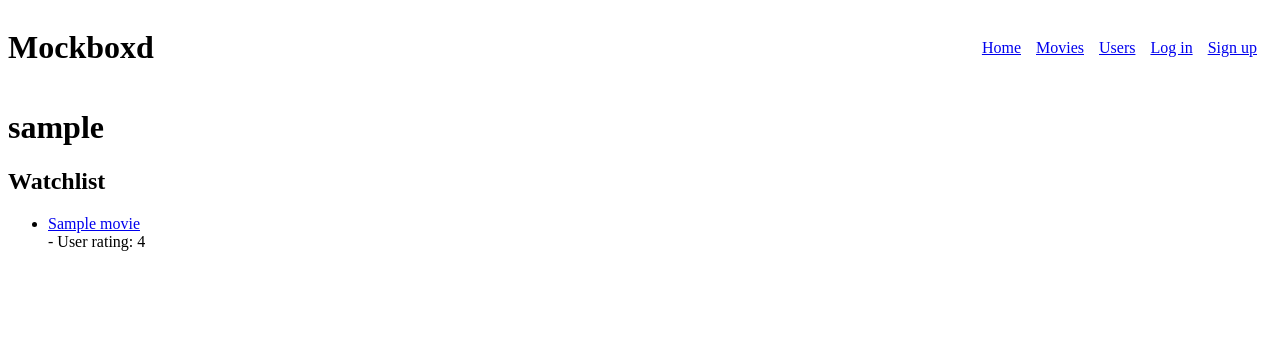
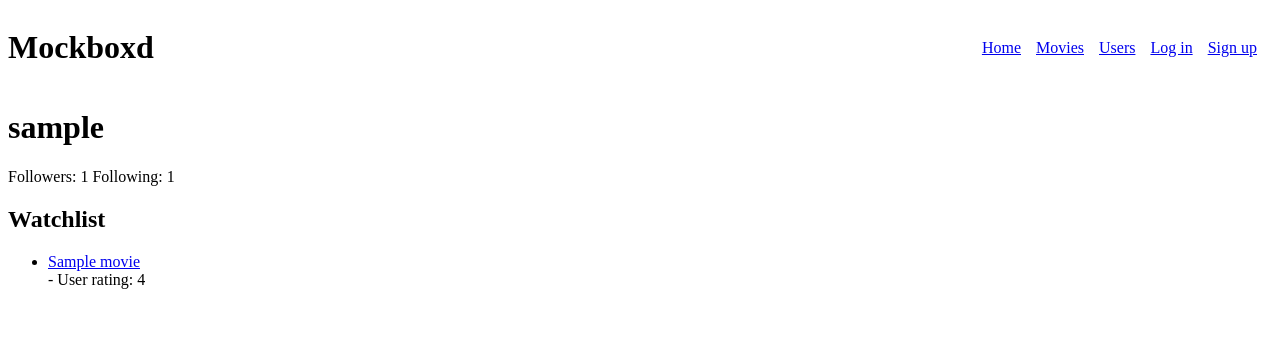
Before and after one commit to virhe/mockboxd, a Flask app: page /profile/1 in a window 1280 px wide. Shown: the top 348 px of the page. Run offline with Flask 3, Linux system fonts and the light colour scheme; tables that the repository leaves empty hold one stand-in row (values such as "Sample post").

Commit message:
Add follower and following counts to profile page

```diff
--- a/src/website/templates/profile.html
+++ b/src/website/templates/profile.html
@@ -3,6 +3,7 @@
 
 {% block content %}
     <h1>{{ user.username }}</h1>
+    <p>Followers: {{ follower_count }} Following: {{ following_count }}</p>
 
     {% if current_user.id != user.id and current_user.is_authenticated %}
         {% if not following %}
--- a/src/website/views.py
+++ b/src/website/views.py
@@ -133,6 +133,9 @@ def profile(user_id):
         .all()
     )
 
+    follower_count = db.session.execute(text("SELECT count(*) FROM follower WHERE followed_id = :user_id"), {"user_id": user_id}).scalar()
+    following_count = db.session.execute(text("SELECT count(*) FROM follower WHERE follower_id = :user_id"), {"user_id": user_id}).scalar()
+
     return render_template(
         "profile.html",
         title="Profile",
@@ -141,7 +144,11 @@ def profile(user_id):
         follow_form=follow_form,
         unfollow_form=unfollow_form,
         following=already_following,
+        follower_count=follower_count,
+        following_count=following_count
     )
+
+
 
 
 @views.route("/follow/<int:user_id>", methods=["GET", "POST"])
```
